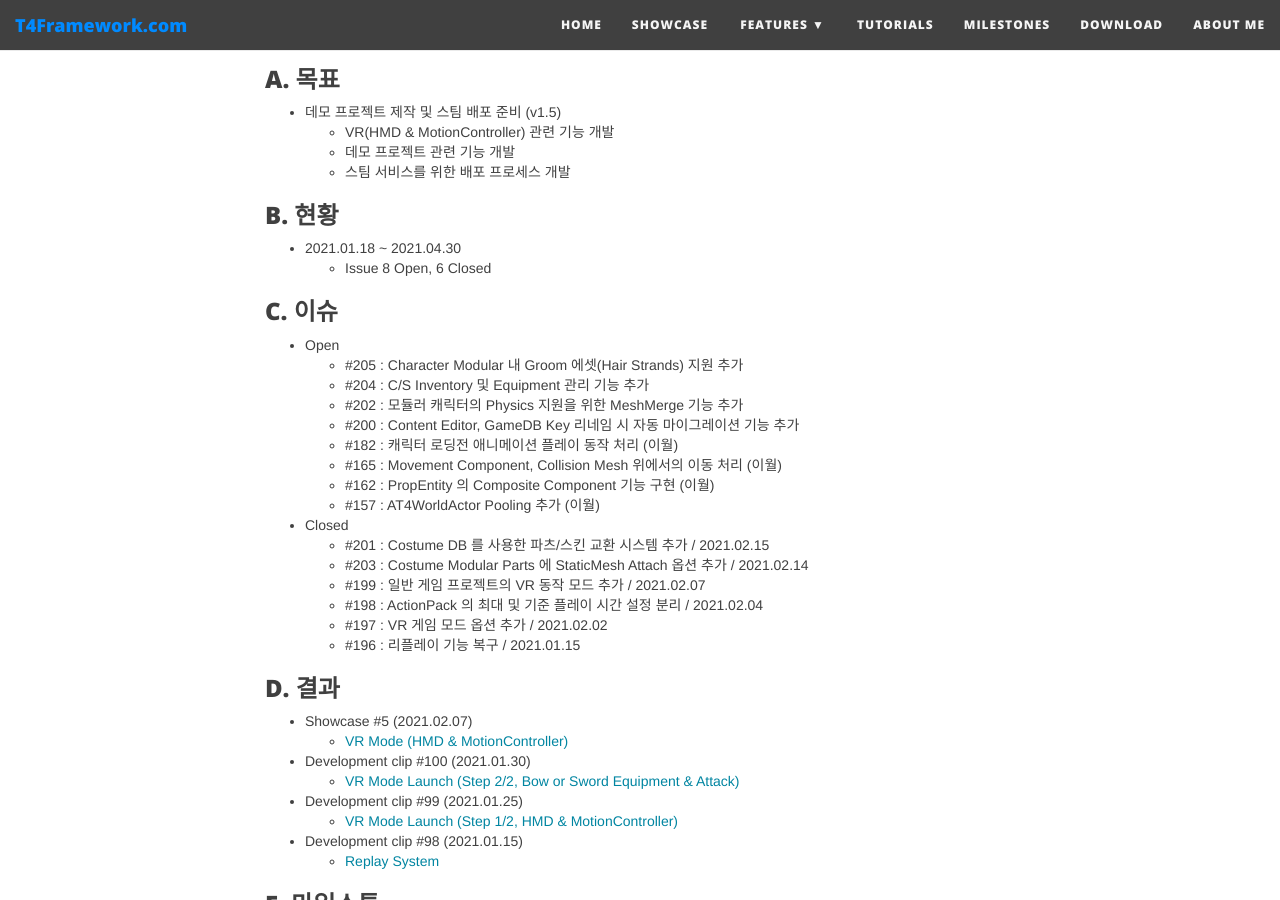
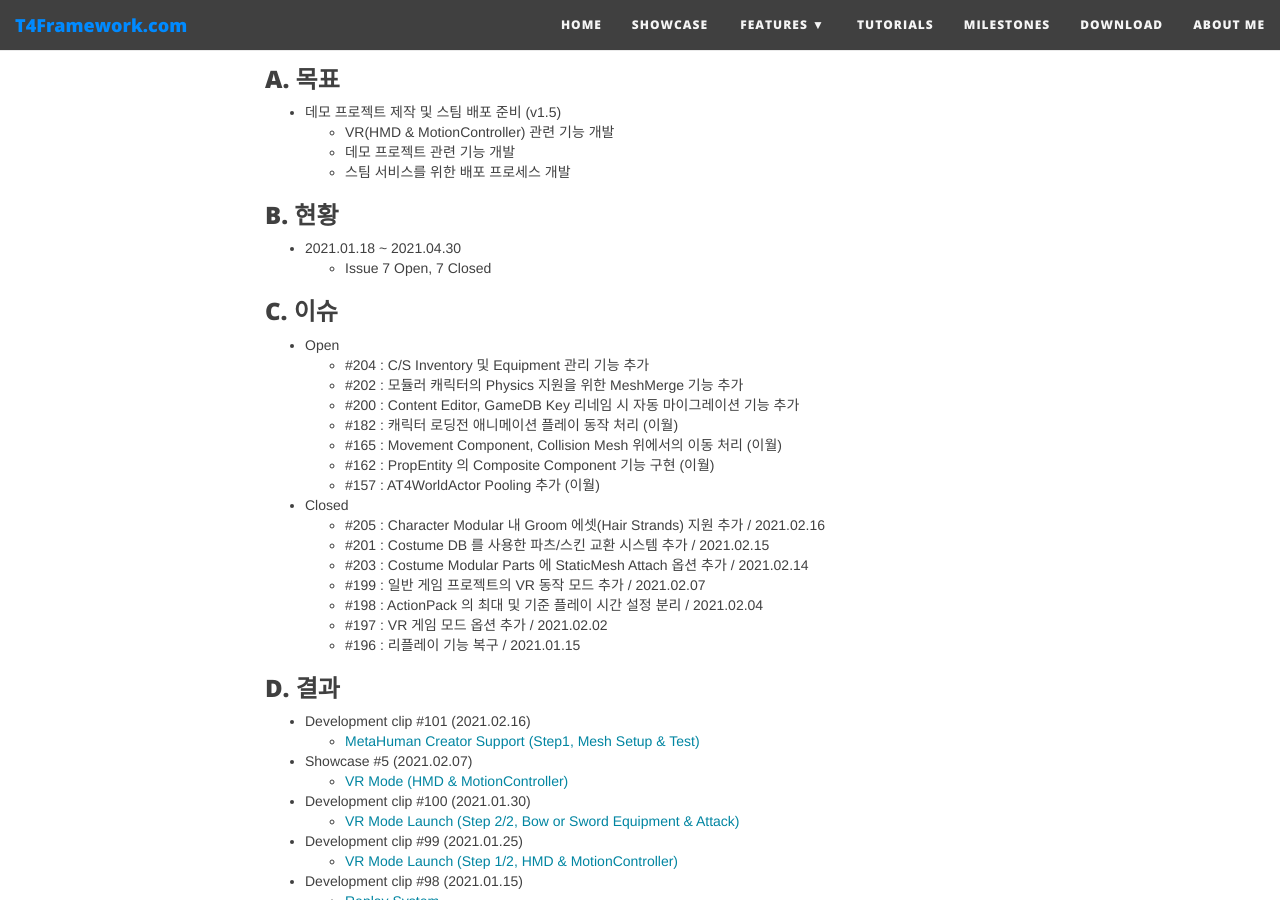
Before and after one commit to T4Framework/T4Framework_WebSite, a Jekyll site: the page built from docs/T4Framework_Milestone9_Achieved.md, in a window 1280 px wide and 900 px high, scrolled down 317 px. Built offline with Jekyll 4.4.1, drawn with Linux system fonts in a browser that asks for light colours; nearby versions of some CDN libraries.

Commit message:
Dev clip #101

```diff
--- a/docs/T4Framework_Milestone9_Achieved.md
+++ b/docs/T4Framework_Milestone9_Achieved.md
@@ -15,12 +15,11 @@ subtitle: Milestone 9 (2021.01.18 ~ 2021.04.30)
 ### B. 현황
 
 - 2021.01.18 ~ 2021.04.30
-  - Issue 8 Open, 6 Closed
+  - Issue 7 Open, 7 Closed
 
 ### C. 이슈
 
 - Open
-  - #205 : Character Modular 내 Groom 에셋(Hair Strands) 지원 추가
   - #204 : C/S Inventory 및 Equipment 관리 기능 추가
   - #202 : 모듈러 캐릭터의 Physics 지원을 위한 MeshMerge 기능 추가
   - #200 : Content Editor, GameDB Key 리네임 시 자동 마이그레이션 기능 추가
@@ -30,6 +29,7 @@ subtitle: Milestone 9 (2021.01.18 ~ 2021.04.30)
   - #157 : AT4WorldActor Pooling 추가 (이월)
 
 - Closed
+  - #205 : Character Modular 내 Groom 에셋(Hair Strands) 지원 추가 / 2021.02.16
   - #201 : Costume DB 를 사용한 파츠/스킨 교환 시스템 추가 / 2021.02.15
   - #203 : Costume Modular Parts 에 StaticMesh Attach 옵션 추가 / 2021.02.14
   - #199 : 일반 게임 프로젝트의 VR 동작 모드 추가 / 2021.02.07
@@ -39,6 +39,8 @@ subtitle: Milestone 9 (2021.01.18 ~ 2021.04.30)
 
 ### D. 결과
 
+- Development clip #101 (2021.02.16)
+  - [MetaHuman Creator Support (Step1, Mesh Setup & Test)](https://youtu.be/KQWv8CD-HWY){: target="_blank" }
 - Showcase #5 (2021.02.07)
   - [VR Mode (HMD & MotionController)](https://youtu.be/evzdpNTg3-4){: target="_blank" }
 - Development clip #100 (2021.01.30)
--- a/docs/index.html
+++ b/docs/index.html
@@ -36,9 +36,9 @@ subtitle: The Most Powerful MMO Action RPG Framework for UE4
     <a href="https://www.youtube.com/channel/UCoVNwMxu9CUzc92zGYN4l6A" target="_blank"><b>More Clips...</b></a>
 </center>
 <hr />
-<div class="embed-container"><iframe src="https://www.youtube.com/embed/DRYJdIe8yBM" frameborder="0" width="1280" height="720"></iframe></div>
+<div class="embed-container"><iframe src="https://www.youtube.com/embed/KQWv8CD-HWY" frameborder="0" width="1280" height="720"></iframe></div>
 <center>
-    <b>VR Mode Launch (Step 2/2, Bow or Sword Equipment & Attack) - 2021.01.30</b><br />
+    <b>MetaHuman Creator Support (Step1, Mesh Setup & Test) - 2021.02.16</b><br />
     <a href="https://t4framework.com/T4Framework_Features"><b>More Features...</b></a>
 </center>
 
```
Also changed, not shown: docs/T4Framework_Features.md (+1 -1 lines).
